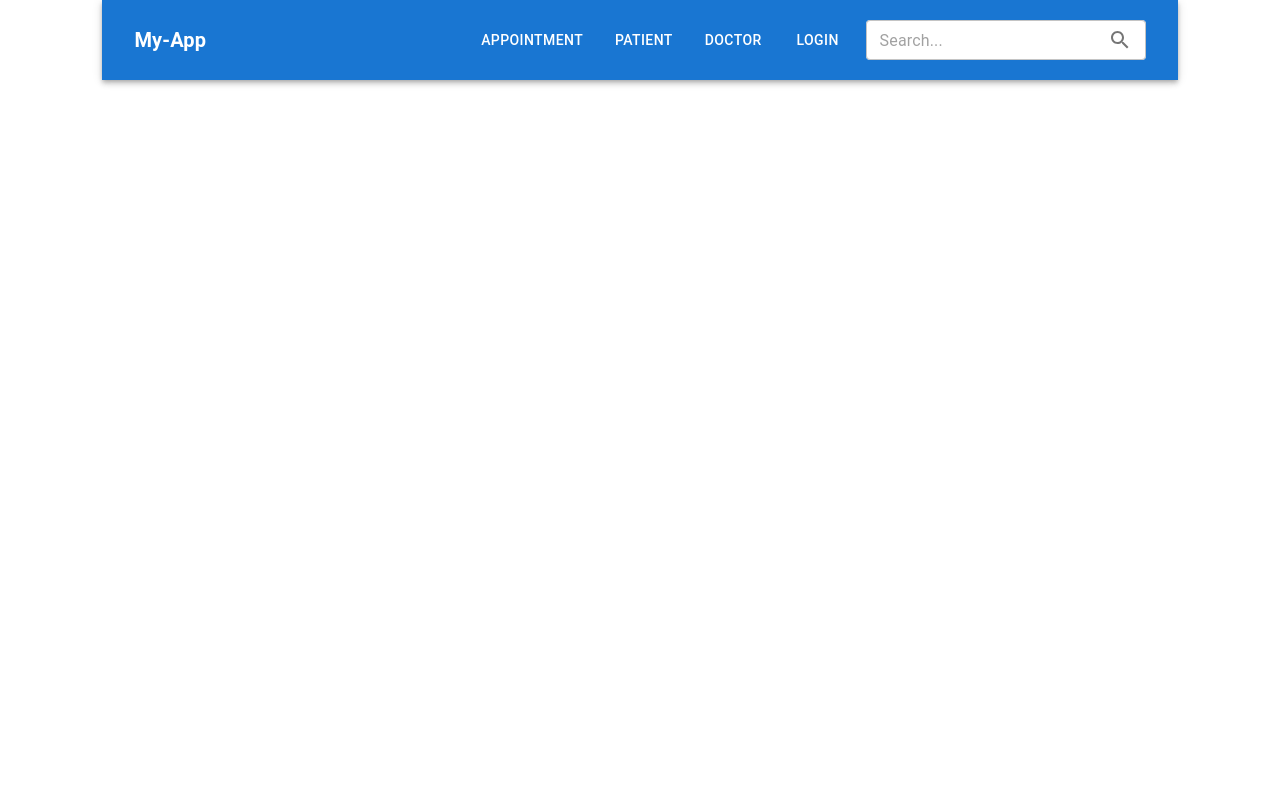
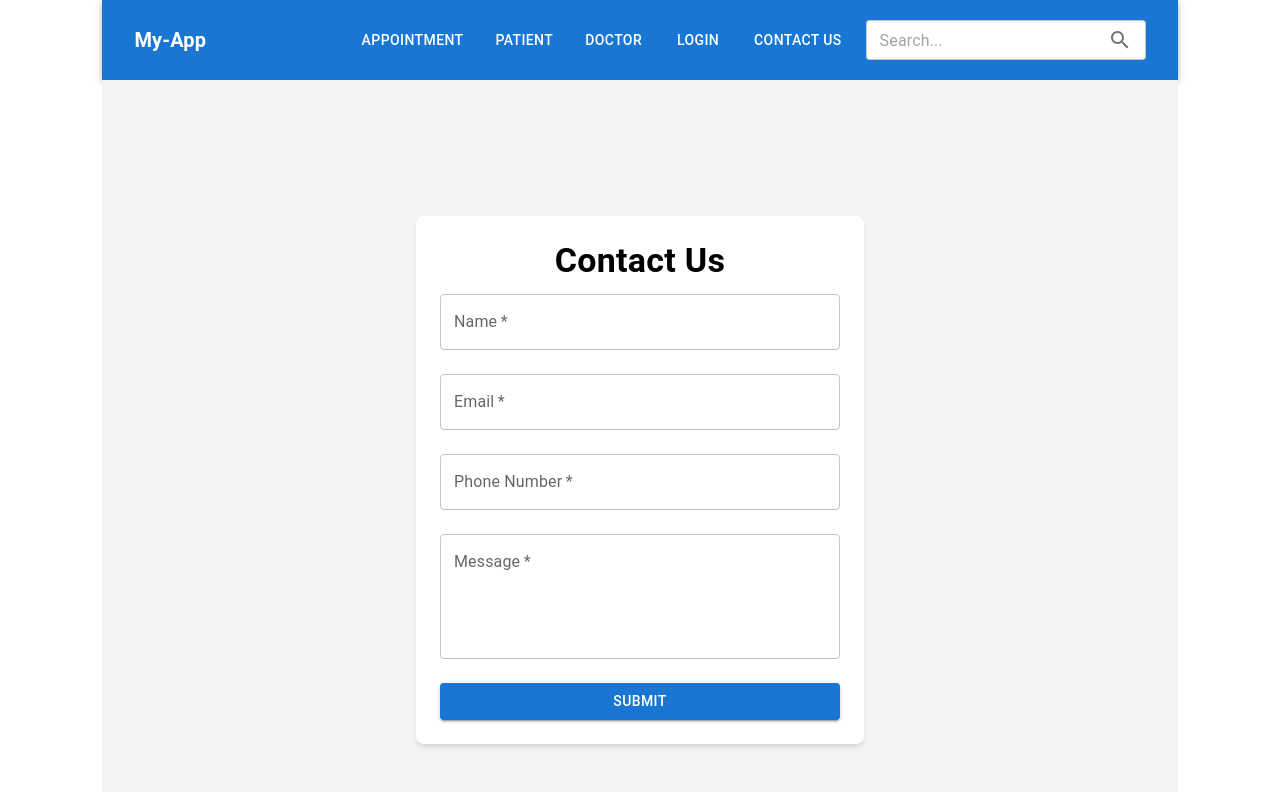
Before and after one commit to pranavrjb/my-app, a React app in the folder frontend/: page /contact in a window 1280 px wide. Shown: the top 792 px of the page. Built offline with nearby package versions, Linux system fonts and the light colour scheme; the HTML template or start-up script is replaced by a standard one.

Commit message:
contact page

```diff
--- a/frontend/src/App.jsx
+++ b/frontend/src/App.jsx
@@ -1,5 +1,5 @@
 import React from 'react'
-import { Route,Routes } from 'react-router-dom'
+import { Route, Routes } from 'react-router-dom'
 import Navbar from './components/Navbar'
 import Login from './pages/Login'
 import SignUp from './pages/Signup'
@@ -8,17 +8,19 @@ import DoctorSearch from './pages/DoctorSearch'
 import PatientDashboard from './components/Dashboard/PatientDashboard'
 import DoctorDashboard from './components/Dashboard/DoctorDashboard'
 import HomePage from './pages/HomePage'
+import Contact from './pages/Contact'
 
 const App = () => {
 
   return (
-   <div className='mx-4 sm:mx-[8%]'>
-    <Navbar/>
+    <div className='mx-4 sm:mx-[8%]'>
+      <Navbar />
       <Routes>
-        <Route path='/' element={<HomePage/>}/>
-      <Route path='/booking' element={<BookAppointment/>}/>
-      <Route path='/login' element={<Login/>}/>
-      <Route path='/signup' element={<SignUp/>}/>
+        <Route path='/' element={<HomePage />} />
+        <Route path='/booking' element={<BookAppointment />} />
+        <Route path='/login' element={<Login />} />
+        <Route path='/signup' element={<SignUp />} />
+        <Route path='/contact' element={<Contact />} />
         <Route path="/patients/dashboard" element={<PatientDashboard />} />
         <Route path="/doctors/dashboard" element={<DoctorDashboard />} />
 
--- a/frontend/src/components/Navbar.jsx
+++ b/frontend/src/components/Navbar.jsx
@@ -25,9 +25,9 @@ const Navbar = () => {
           <Button color="inherit" component={Link} to="/login">
             Login
           </Button>
-          {/* <Button color="inherit" component={Link} to="/company">
-            Company Registration
-          </Button> */}
+          <Button color="inherit" component={Link} to="/contact">
+            Contact Us
+          </Button>
         </div>
 
         <TextField
--- /dev/null
+++ b/frontend/src/pages/Contact.jsx
@@ -0,0 +1,115 @@
+import React, { useState } from 'react'
+import { TextField, Button, Typography, Grid, Snackbar, Alert } from '@mui/material'
+import API from '../api'
+
+const Contact = () => {
+    const [formData, setFormData] = useState({
+        name: '',
+        email: '',
+        phone: '',
+        message: ''
+    });
+
+    const [snackbarOpen, setSnackbarOpen] = useState(false);
+    const [snackbarMessage, setSnackbarMessage] = useState('');
+    const [snackbarStrict, setSnackbarStrict] = useState('success');
+
+    const handleChange = (e) => {
+        setFormData({ ...formData, [e.target.name]: e.target.value })
+    };
+
+    const handleSubmit = async (e) => {
+        e.preventDefault();
+        try {
+            const { res } = await API.post('/contacts', formData);
+            setSnackbarMessage('Your Message has been sent successfully!');
+            setSnackbarStrict('success')
+            setSnackbarOpen('true')
+            setFormData({ name: '', email: '', phone: '', message: '' })
+        } catch (error) {
+            setSnackbarMessage('Failed to sent Message! Please try again.')
+            setSnackbarStrict('error');
+            setSnackbarOpen('true')
+        }
+    }
+
+    const handleCloseSnackbar = () => {
+        setSnackbarOpen('false')
+    };
+
+    return (
+        <div className="min-h-screen flex items-center justify-center bg-gray-100">
+            <form onSubmit={handleSubmit} className="w-full max-w-md bg-white p-6 rounded-lg shadow-md">
+                <Typography variant="h4" align="center" fontWeight={700} gutterBottom>
+                    Contact Us
+                </Typography>
+
+                <Grid container spacing={3}>
+                    <Grid item xs={12}>
+                        <TextField
+                            label="Name"
+                            name="name"
+                            value={formData.name}
+                            onChange={handleChange}
+                            fullWidth
+                            required
+                        />
+                    </Grid>
+                    <Grid item xs={12}>
+                        <TextField
+                            label="Email"
+                            name="email"
+                            type="email"
+                            value={formData.email}
+                            onChange={handleChange}
+                            fullWidth
+                            required
+                        />
+                    </Grid>
+                    <Grid item xs={12}>
+                        <TextField
+                            label="Phone Number"
+                            name="phone"
+                            type="tel"
+                            value={formData.phone}
+                            onChange={handleChange}
+                            fullWidth
+                            required
+                            inputProps={{ maxLength: 10, pattern: '[0-9]{10}', }}
+                        />
+                    </Grid>
+                    <Grid item xs={12}>
+                        <TextField
+                            label="Message"
+                            name="message"
+                            value={formData.message}
+                            onChange={handleChange}
+                            fullWidth
+                            multiline
+                            rows={4}
+                            required
+                        />
+                    </Grid>
+                    <Grid item xs={12}>
+                        <Button variant="contained" color="primary" type="submit" fullWidth>
+                            Submit
+                        </Button>
+                    </Grid>
+                </Grid>
+
+                <Snackbar
+                    open={snackbarOpen}
+                    autoHideDuration={3000}
+                    onClose={handleCloseSnackbar}
+                    anchorOrigin={{ vertical: 'top', horizontal: 'left' }}
+                >
+                    <Alert onClose={handleCloseSnackbar} severity={snackbarStrict} variant="filled">
+                        {snackbarMessage}
+                    </Alert>
+                </Snackbar>
+            </form>
+        </div>
+    )
+}
+
+export default Contact
```
Also changed, not shown: 1 other file (tests, documents, lock files or other folders).
